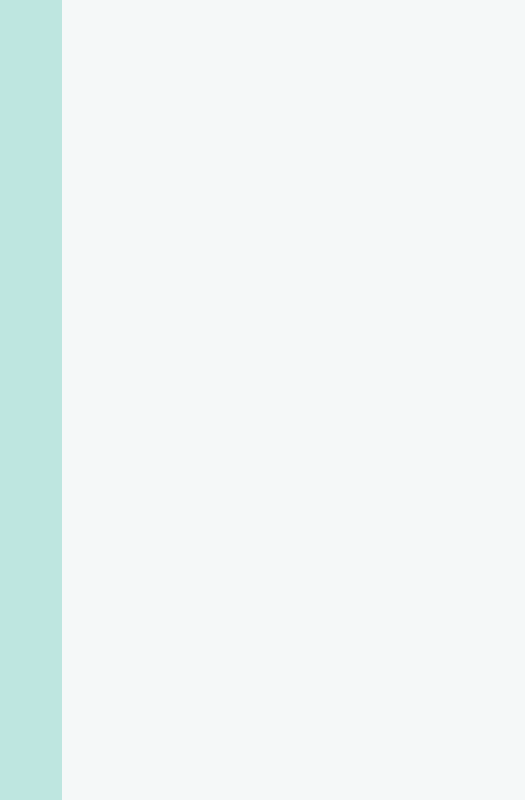
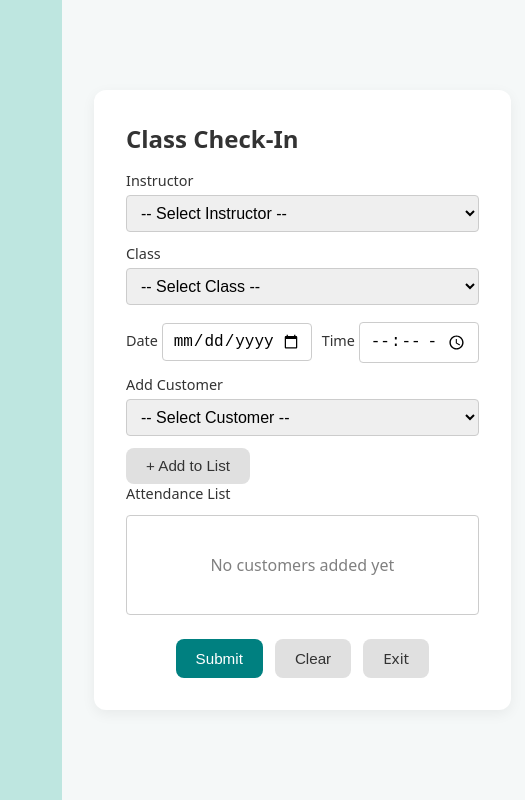
Before and after one commit to n0rdfive0h/yogitrack-prototype, a website: page public/htmls/checkIn.html in a window 1280 px wide. Shown: the full height of the page, 158-683 px from the left. Drawn offline with Linux system fonts and the light colour scheme.

Commit message:
Created checkIn.html and attendance model

```diff
--- a/public/htmls/checkIn.html
+++ b/public/htmls/checkIn.html
@@ -2,14 +2,14 @@
 <html lang="en">
     <head>
     <meta charset="UTF-8">
-    <title>YogiTrack • Packages</title>
+    <title>YogiTrack • Check-ins</title>
     <link rel="stylesheet" href="../css/style.css">
     </head>
     <body class="layout--sidebar">
-        <!-- Re-use the same sidebar -->
+        <!-- Sidebar -->
         <aside class="sidebar">
             <a class="logo-wrap" href="dashboard.html">
-            <img src="../images/Logo.png" alt="YogaTrack Logo" class="logo">
+                <img src="../images/Logo.png" alt="YogaTrack Logo" class="logo">
             </a>
             <nav class="nav">
                 <a href="instructor.html">Instructors</a>
@@ -21,5 +21,67 @@
                 <a href="../index.html">Log Out</a>
             </nav>
         </aside>
+
+        <main class="layout--center">
+            <form class="card" id="checkInForm">
+                <h2>Class Check-In</h2>
+
+                <!-- Instructor -->
+                <label>Instructor
+                    <select name="instructorId" id="instructorSelect" class="form-input">
+                        <option value=""> -- Select Instructor --</option>
+                    </select>
+                </label>
+
+                <!-- Class -->
+                <label>Class
+                    <select name="classId" id="classSelect" class="form-input">
+                        <option value=""> -- Select Class --</option>
+                    </select>
+                </label>
+
+                <!-- Date and Time -->
+                <div style="display: flex; gap: 10px; align-items: center;">
+                    <label>Date
+                        <input type="date" name="checkInDate" class="form-input" style="width: 150px"/>
+                    </label>
+                    <label>Time
+                        <input type="time" name="checkInTime" class="form-input" style="width: 120px"/>
+                    </label>
+                </div>
+
+                <!-- Customer Selection -->
+                <label>Add Customer
+                    <select name="customerId" id="customerSelect" class="form-input">
+                        <option value=""> -- Select Customer --</option>
+                    </select>
+                </label>
+                <button type="button" class="btn" id="addCustomerBtn">+ Add to List</button>
+
+                <!-- Scrollable attendance list -->
+                <label>Attendance List</label>
+                <div id="attendanceList" style="
+                    border: 1px solid #ccc;
+                    border-radius: 4px;
+                    min-height: 100px;
+                    max-height: 200px;
+                    overflow-y: auto;
+                    padding: 8px;
+                    margin-top: 4px;">
+                    <p id="attendancePlaceholder" style="color: gray; text-align: center; margin-top: 30px;">
+                        No customers added yet
+                    </p>
+                </div>
+
+                <!-- Action buttons -->
+                <div class="btn-row">
+                    <button type="button" class="btn btn--primary" id="submitAttendanceBtn">Submit</button>
+                    <button type="button" class="btn" id="clearBtn">Clear</button>
+                    <a href="dashboard.html" class="btn">Exit</a>
+                </div>
+
+            </form>
+        </main>
+        <script src="../js/checkIn.js"></script>
     </body>
 </html>
```
Also changed, not shown: models/attendanceModel.cjs (added, +13 -0 lines).
